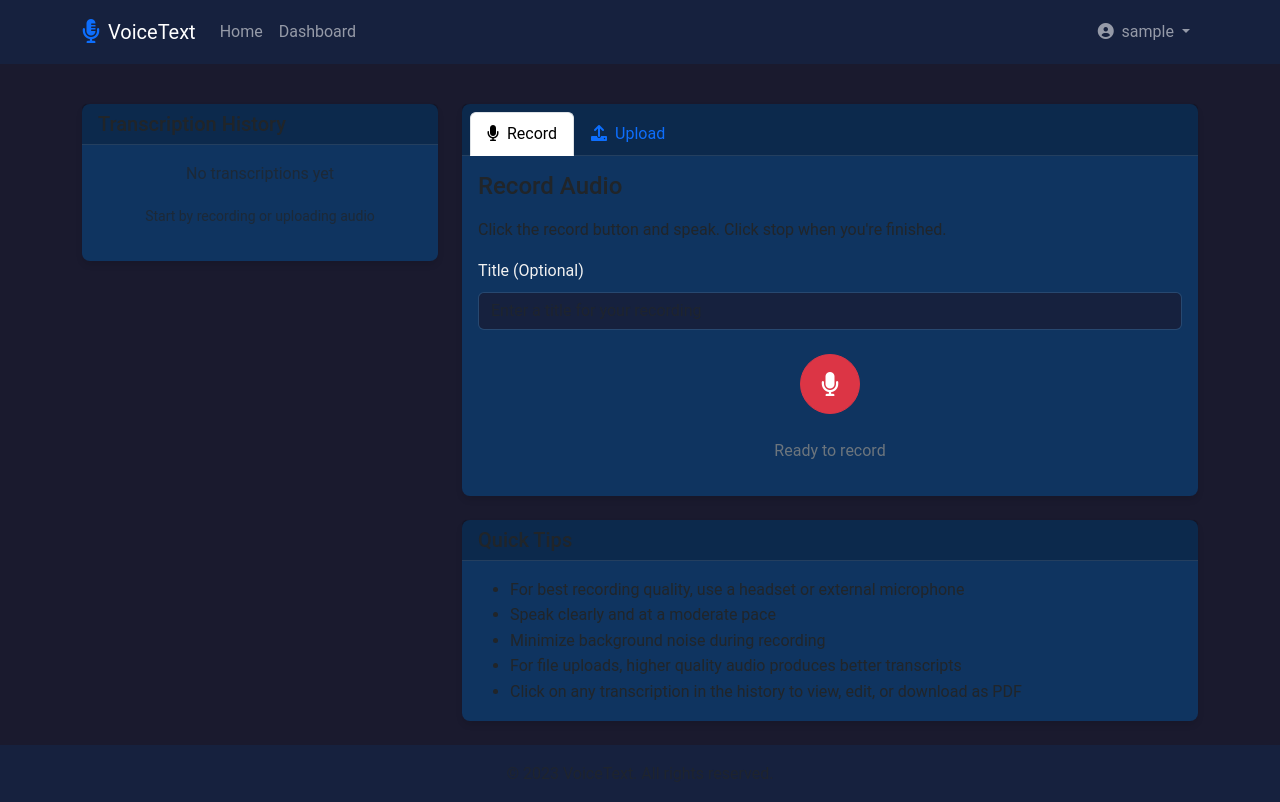
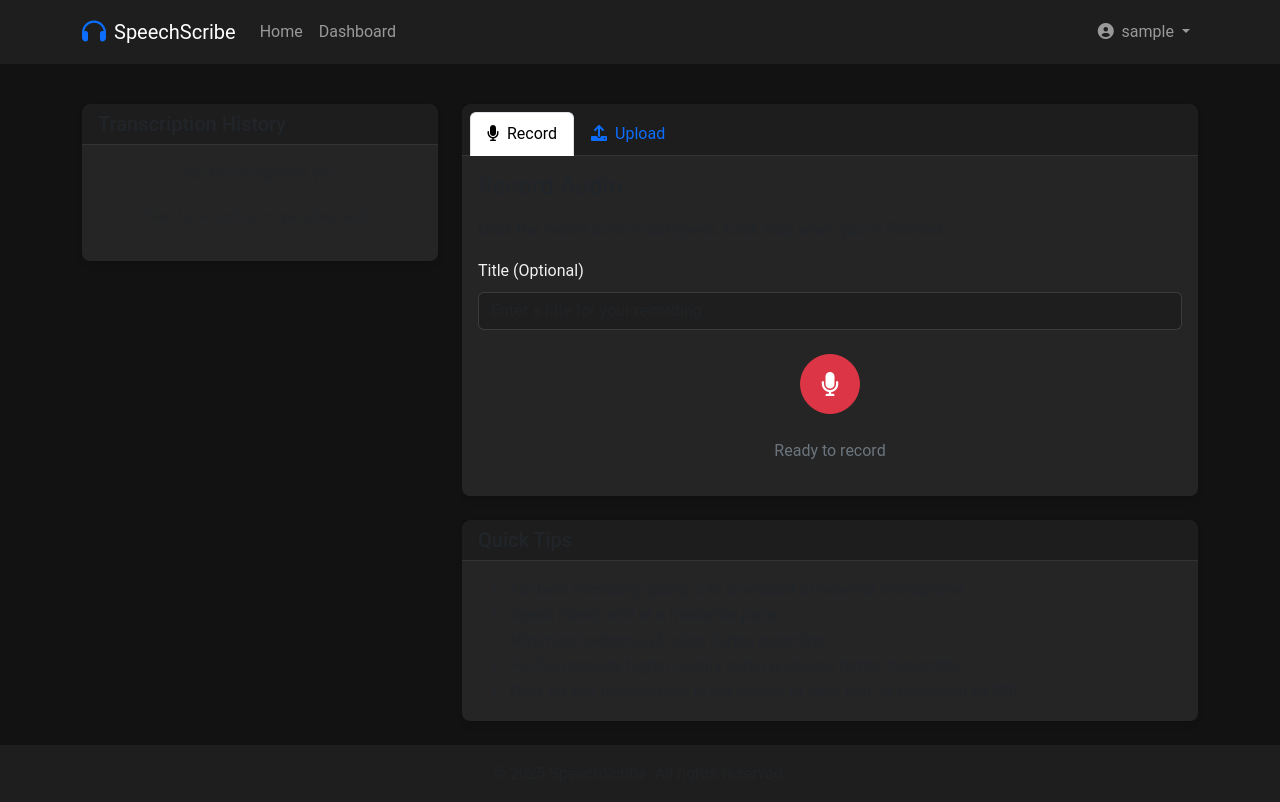
Before and after one commit to Ayishathesni001a/voice_to_text_summarizer, a Flask app: page /home in a window 1280 px wide. Run offline with Flask 3, Linux system fonts and the light colour scheme; the visitor is signed in with stand-in values (Sample User, id 1); data that the repository does not hold is empty; some libraries are stand-ins or nearby versions.

Commit message:
Update project branding and styling: Changed color scheme, project name to "SpeechScribe", logo, and homepage layout.  Updated navbar and footer to reflect changes.
Replit-Commit-Author: Agent
Replit-Commit-Session-Id: 72f644e1-fc99-421b-9fd5-a3d4963edc53
Replit-Commit-Screenshot-Url: https://storage.googleapis.com/screenshot-production-us-central1/2ce61c4c-1dd6-43a1-b74b-eb9fb186fe05/a0d89176-ae3d-4589-a619-6cea18802a00.jpg

```diff
--- a/static/css/styles.css
+++ b/static/css/styles.css
@@ -1,11 +1,11 @@
 /* Global Variables */
 :root {
-    --primary-color: #8e44ad;
-    --primary-dark: #6c3483;
-    --secondary-color: #3498db;
-    --dark-bg: #1a1a2e;
-    --dark-surface: #16213e;
-    --dark-card: #0f3460;
+    --primary-color: #9c27b0;
+    --primary-dark: #7b1fa2;
+    --secondary-color: #4a4a4a;
+    --dark-bg: #121212;
+    --dark-surface: #1e1e1e;
+    --dark-card: #252525;
     --text-light: #f1f1f1;
     --text-muted: #b2b2b2;
     --danger: #e74c3c;
@@ -165,7 +165,7 @@ body {
 }
 
 .transcription-item:hover {
-    background-color: rgba(15, 52, 96, 0.8);
+    background-color: rgba(37, 37, 37, 0.8);
 }
 
 .transcription-date {
--- a/templates/base.html
+++ b/templates/base.html
@@ -3,7 +3,7 @@
 <head>
     <meta charset="UTF-8">
     <meta name="viewport" content="width=device-width, initial-scale=1.0">
-    <title>{% block title %}VoiceText - Voice to Text Transcription{% endblock %}</title>
+    <title>{% block title %}SpeechScribe - Audio Transcription & Summarization{% endblock %}</title>
 
     <!-- Bootstrap CSS -->
     <link href="https://cdn.jsdelivr.net/npm/bootstrap@5.3.0-alpha1/dist/css/bootstrap.min.css" rel="stylesheet">
@@ -21,8 +21,8 @@
     <nav class="navbar navbar-expand-lg navbar-dark" style="background-color: var(--dark-surface);">
         <div class="container">
             <a class="navbar-brand d-flex align-items-center" href="{{ url_for('index') }}">
-                <span class="fs-4 fw-bold text-primary me-2"><i class="fas fa-microphone-alt"></i></span>
-                <span>VoiceText</span>
+                <span class="fs-4 fw-bold text-primary me-2"><i class="fas fa-headphones"></i></span>
+                <span>SpeechScribe</span>
             </a>
             <button class="navbar-toggler" type="button" data-bs-toggle="collapse" data-bs-target="#navbarNav" aria-controls="navbarNav" aria-expanded="false" aria-label="Toggle navigation">
                 <span class="navbar-toggler-icon"></span>
@@ -85,7 +85,7 @@
     <!-- Footer -->
     <footer class="footer mt-auto py-3" style="background-color: var(--dark-surface);">
         <div class="container text-center">
-            <span class="text-muted">&copy; 2023 VoiceText. All rights reserved.</span>
+            <span class="text-muted">&copy; 2025 SpeechScribe. All rights reserved.</span>
         </div>
     </footer>
 
--- a/templates/home.html
+++ b/templates/home.html
@@ -1,6 +1,6 @@
 {% extends "base.html" %}
 
-{% block title %}Dashboard - VoiceText{% endblock %}
+{% block title %}Dashboard - SpeechScribe{% endblock %}
 
 {% block content %}
 <div class="container">
```
